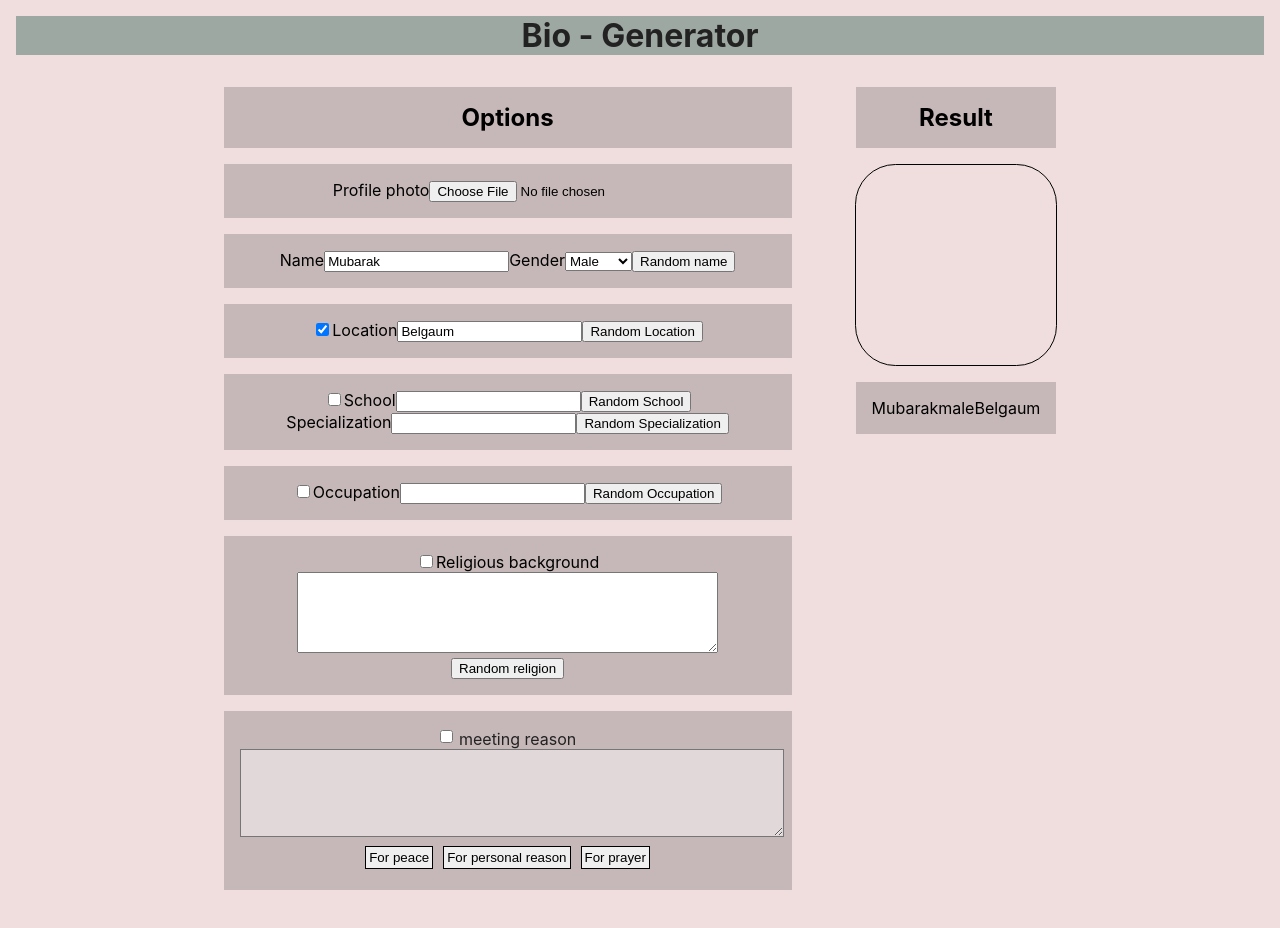
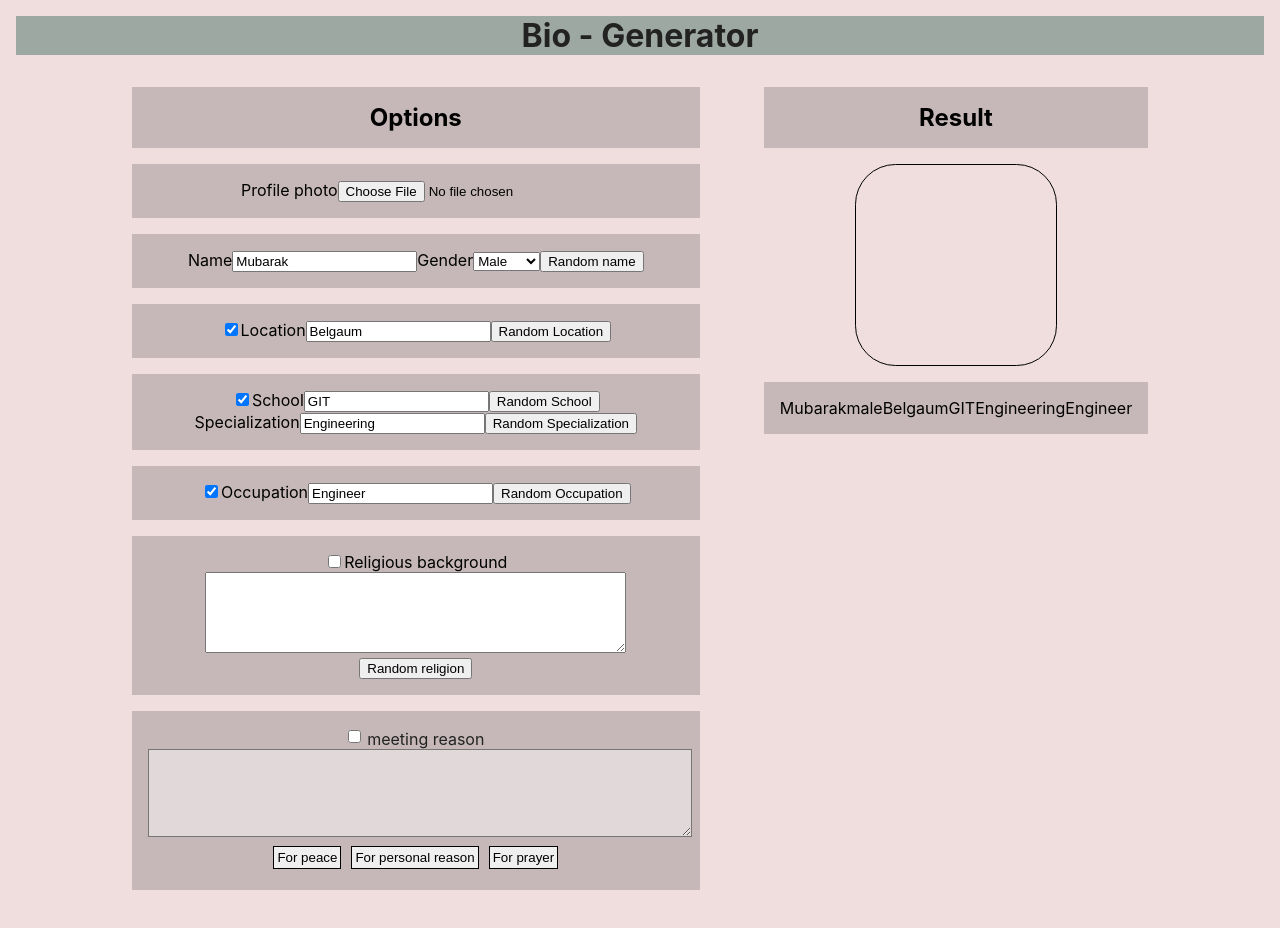
Before and after one commit to mubarak7785/Bio-Generator, a React (Vite) app: page / in a window 1280 px wide. Shown: the top 928 px of the page. Built offline with nearby package versions, Linux system fonts and the light colour scheme.

Commit message:
added the reading value of the location school & occupation functionality

```diff
--- a/src/components/Biogenerator.jsx
+++ b/src/components/Biogenerator.jsx
@@ -6,7 +6,14 @@ export const Biogenerator = () => {
   const [image, setimage] = useState("");
   const [location, setLocation] = useState("Belgaum");
   const [gender, setGender] = useState("male");
+  const [school, setSchool] = useState("GIT");
+  const [occupation, setOccupation] = useState("Engineer");
+  const [stream, setStream] = useState("Engineering");
+  const [isCheckedOccuption, setIsCheckedoccuption] = useState(true);
   const [isCheckedLocation, setIsCheckedLocation] = useState(true);
+  const [isCheckedSchool, setIsCheckedSchool] = useState(true);
+
+
 
   const handleInputName = (e) => {
     setName(e.target.value);
@@ -15,11 +22,33 @@ export const Biogenerator = () => {
   const handleGender = (e) => {
     setGender(e.target.value);
   };
+
   const handleOnChangeLocation = () => {
     setIsCheckedLocation(!isCheckedLocation);
   };
+
   const handleInputLocation = (e) => {
     setLocation(e.target.value);
+  };
+
+  const handleOnChangeSchool = () => {
+    setIsCheckedSchool(!isCheckedSchool);
+  };
+
+  const handleInputSchool = (e) => {
+    setSchool(e.target.value);
+  };
+
+  const handleInputStream = (e) => {
+    setStream(e.target.value);
+  };
+
+  const handleOccupation = (e) => {
+    setOccupation(e.target.value);
+  };
+
+  const handleOnChangeOccuption = () => {
+    setIsCheckedoccuption(!isCheckedOccuption);
   };
 
   const photoUpload = (e) => {
@@ -75,19 +104,32 @@ export const Biogenerator = () => {
             <button>Random Location</button>
           </div>
           <div className="box">
-            <input type="checkbox" value="false"></input>
+            <input type="checkbox" value="false" checked={isCheckedSchool}
+              onChange={handleOnChangeSchool}></input>
             <label>School</label>
-            <input type="text"></input>
+            <input type="text"
+              value={school}
+              onChange={handleInputSchool}
+            ></input>
             <button>Random School</button>
             <br />
             <label>Specialization</label>
-            <input type="text"></input>
+            <input type="text"
+            value={stream}
+            onChange={handleInputStream}
+            ></input>
             <button>Random Specialization</button>
           </div>
           <div className="box">
-            <input type="checkbox" value="false"></input>
+            <input type="checkbox" value="false"
+             checked={isCheckedOccuption}
+             onChange={handleOnChangeOccuption}
+            ></input>
             <label>Occupation</label>
-            <input type="text"></input>
+            <input type="text"
+            value={occupation}
+            onChange={handleOccupation}
+            ></input>
             <button>Random Occupation</button>
           </div>
           <div className="box">
@@ -127,6 +169,9 @@ export const Biogenerator = () => {
             {name}
             {gender}
             {location}
+            {school}
+            {stream}
+            {occupation}
           </div>
         </div>
       </div>
```
